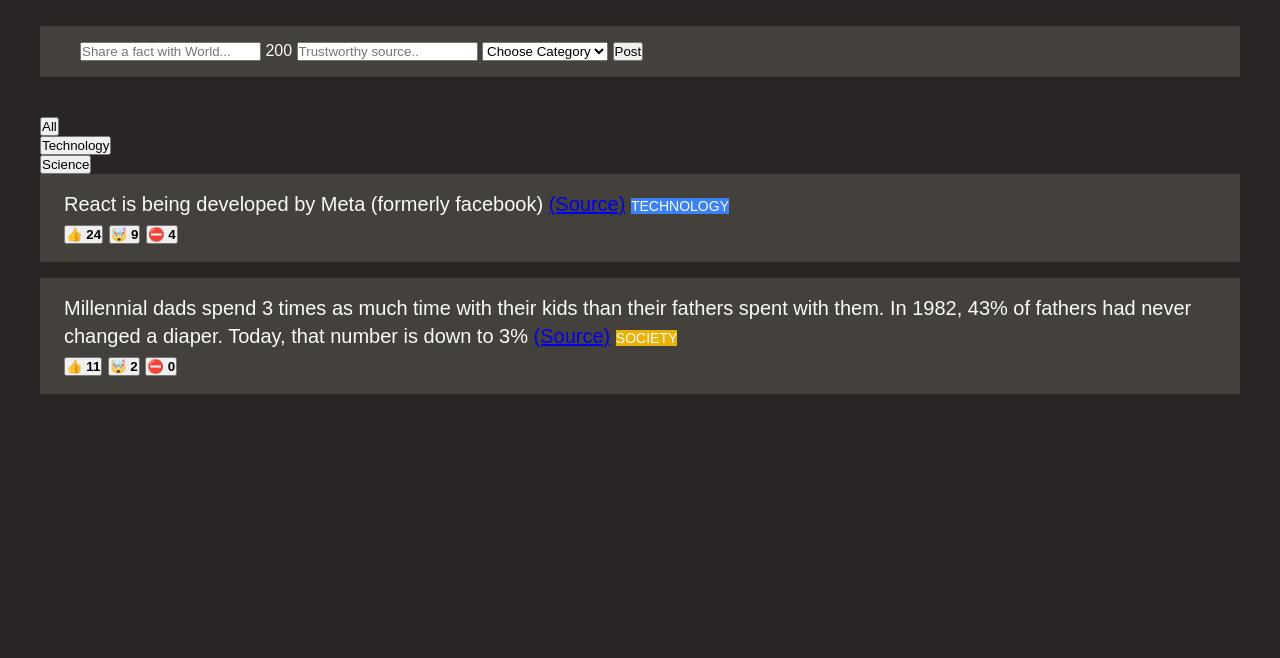
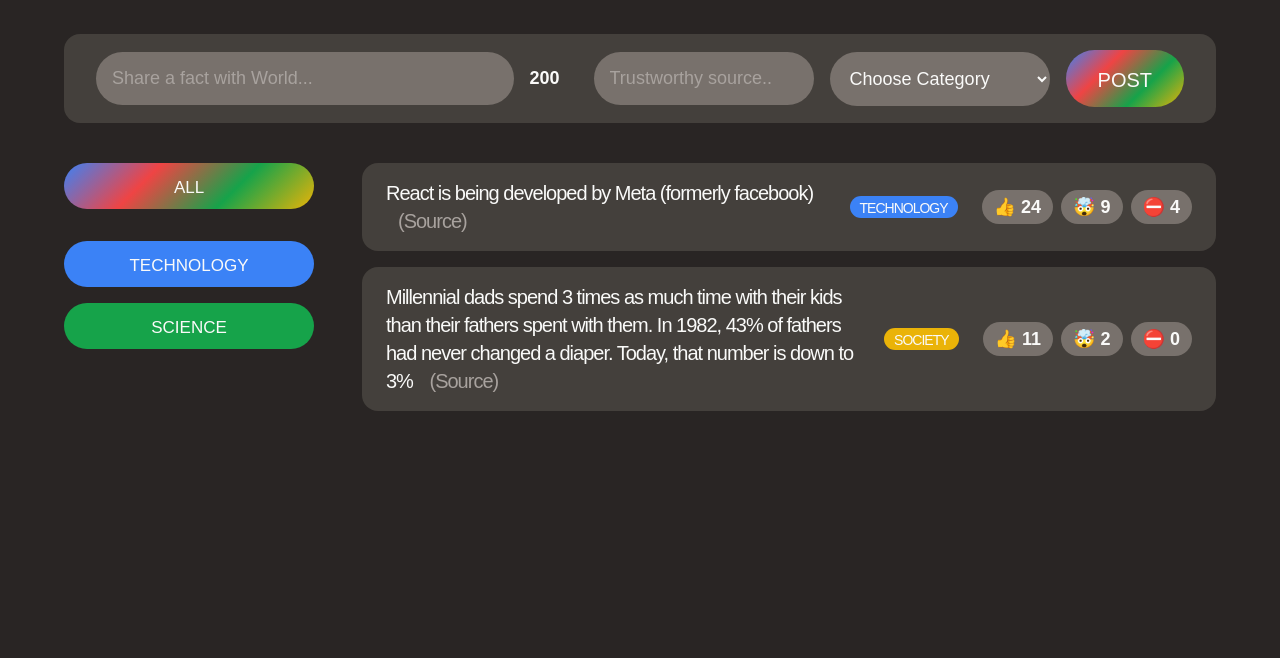
Before and after one commit to uzair-obaid/Facts-App, a plain HTML site: page index.html in a window 1280 px wide. Shown: the part 142-800 px from the top of the page. Drawn offline with Linux system fonts and the light colour scheme; a web font is replaced by a local one.

Commit message:
Update style.css

```diff
--- a/index.html
+++ b/index.html
@@ -13,12 +13,13 @@
     <link rel="stylesheet" href="style.css" />
   </head>
   <body>
+    <div class="container">
       <header class="header">
         <div class="logo">
-        <img src="logo.png" alt="logo" height="68" width="68" />
+          <img src="logo.png" alt="logo" />
           <h1>Today I Learned</h1>
         </div>
-      <button>Share a fact</button>
+        <button class="btn btn-large">Share a fact</button>
       </header>
 
       <form action="" class="fact-form">
@@ -36,15 +37,31 @@
           <option value="science">Science</option>
           <option value="finance">Finance</option>
         </select>
-      <button>Post</button>
+        <button class="btn btn-large">Post</button>
       </form>
 
-    <main>
+      <main class="main">
         <aside>
           <ul>
-          <li><button>All</button></li>
-          <li><button>Technology</button></li>
-          <li><button>Science</button></li>
+            <li class="category">
+              <button class="btn btn-all-categories">All</button>
+            </li>
+            <li class="category">
+              <button
+                class="btn btn-category"
+                style="background-color: #3b82f6"
+              >
+                Technology
+              </button>
+            </li>
+            <li class="category">
+              <button
+                class="btn btn-category"
+                style="background-color: #16a34a"
+              >
+                Science
+              </button>
+            </li>
           </ul>
         </aside>
         <section>
@@ -52,15 +69,20 @@
             <li class="fact">
               <p>
                 React is being developed by Meta (formerly facebook)
-              <a href="https://opensource.fb.com/" target="_blank">(Source)</a>
+                <a
+                  class="source"
+                  href="https://opensource.fb.com/"
+                  target="_blank"
+                  >(Source)</a
+                >
+              </p>
               <span class="tag" style="background-color: #3b82f6"
                 >technology</span
               >
-            </p>
-            <div>
-              <button>👍 <strong>24</strong></button>
-              <button>🤯 <strong>9</strong></button>
-              <button>⛔️ <strong>4</strong></button>
+              <div class="vote-buttons">
+                <button>👍 24</button>
+                <button>🤯 9</button>
+                <button>⛔️ 4</button>
               </div>
             </li>
 
@@ -70,20 +92,22 @@
                 their fathers spent with them. In 1982, 43% of fathers had never
                 changed a diaper. Today, that number is down to 3%
                 <a
+                  class="source"
                   href="https://www.mother.ly/parenting/millennial-dads-spend-more-time-with-their-kids "
                   target="_blank"
                   >(Source)</a
                 >
+              </p>
               <span class="tag" style="background-color: #eab308">society</span>
-            </p>
-            <div>
-              <button>👍 <strong>11</strong></button>
-              <button>🤯 <strong>2</strong></button>
-              <button>⛔️ <strong>0</strong></button>
+              <div class="vote-buttons">
+                <button>👍 11</button>
+                <button>🤯 2</button>
+                <button>⛔️ 0</button>
               </div>
             </li>
           </ul>
         </section>
       </main>
+    </div>
   </body>
 </html>
--- a/style.css
+++ b/style.css
@@ -7,7 +7,13 @@ body {
   background-color: #292524;
   color: #fafaf9;
   font-family: "Sono", sans-serif;
-  padding: 40px;
+  padding: 48px 64px;
+}
+/* Main Layouts */
+.container {
+  max-width: 1500px;
+
+  margin: 0 auto;
 }
 .header {
   margin-bottom: 40px;
@@ -17,6 +23,23 @@ body {
   align-items: center;
   justify-content: space-between;
 }
+.logo img {
+  height: 68px;
+  width: 68px;
+}
+
+.main {
+  display: grid;
+  grid-template-columns: 250px 1fr;
+  gap: 48px;
+}
+@media (max-width: 900px) {
+  .main {
+    grid-template-columns: 1fr;
+  }
+}
+
+/* ELEMENTS */
 .logo {
   display: flex;
   align-items: center;
@@ -32,10 +55,8 @@ h1 {
   margin-top: 6px;
 }
 
-.fact-form {
-  background-color: #44403c;
-  margin-bottom: 40px;
-  padding: 16px 40px;
+.category {
+  margin-bottom: 16px;
 }
 .fact {
   font-size: 20px;
@@ -44,6 +65,18 @@ h1 {
   padding: 16px 24px;
   color: #fafaf9;
   background-color: #44403c;
+  display: flex;
+  align-items: center;
+  letter-spacing: -1px;
+  gap: 24px;
+  border-radius: 16px;
+}
+@media (max-width: 1200px) {
+  .fact {
+    flex-direction: column;
+    align-items: end;
+    gap: 12px;
+  }
 }
 
 .tag {
@@ -51,8 +84,119 @@ h1 {
   font-size: 14px;
   font-family: "Coiny", sans-serif;
   color: #fafaf9;
-  padding-top: 3px 10px 0px 10px;
+  padding: 3px 10px 0px 10px;
+  border-radius: 100px;
+}
+.vote-buttons {
+  margin-left: auto;
+  flex-shrink: 0;
+  display: flex;
+  gap: 8px;
+}
+.vote-buttons button {
+  border: none;
+  background-color: #78716c;
+  font-size: 18px;
+  padding: 6px 12px;
+  border-radius: 100px;
+  color: inherit;
+  font-family: inherit;
+  font-weight: 600;
+  cursor: pointer;
+  transition: 0.3s;
+}
+.vote-buttons button:hover {
+  background-color: #292524;
 }
 ul {
   list-style: none;
 }
+
+.source:link,
+.source:visited {
+  color: #a8a29e;
+  text-decoration: none;
+  margin-left: 12px;
+  transition: 0.3s;
+}
+
+.source:hover,
+.source:active {
+  color: #3b82f6;
+}
+
+.btn {
+  border: none;
+  color: inherit;
+  font-family: "Coiny", sans-serif;
+  line-height: 1;
+  text-transform: uppercase;
+  font-size: 17px;
+  padding: 16px 0 13px;
+  background-image: linear-gradient(135deg, #3b82f6, #ef4444, #16a34a, #eab308);
+  transform: 0.3s;
+  border-radius: 100px;
+}
+.btn:hover {
+  transform: scale(110%) rotate(-2deg);
+  cursor: pointer;
+}
+
+.btn-large {
+  font-size: 20px;
+  padding: 20px 32px 17px;
+}
+.btn-all-categories {
+  margin-bottom: 16px;
+  width: 100%;
+}
+.btn-category {
+  width: 100%;
+  background-image: none;
+}
+
+.fact-form {
+  background-color: #44403c;
+  margin-bottom: 40px;
+  padding: 16px 32px;
+  display: flex;
+  align-items: center;
+  gap: 16px;
+  border-radius: 16px;
+}
+
+.fact-form input,
+.fact-form select {
+  background-color: #78716c;
+  border: none;
+  border-radius: 100px;
+  width: 220px;
+  padding: 16px;
+  font-size: 18px;
+  color: inherit;
+  font-family: inherit;
+}
+.fact-form input::placeholder {
+  color: #a8a29e;
+}
+.fact-form input:first-child {
+  flex-grow: 1;
+}
+.fact-form span {
+  font-weight: 600;
+  font-size: 18px;
+  margin-right: 18px;
+}
+@media (max-width: 1000px) {
+  body {
+    padding: 32px 48px;
+  }
+  .fact-form {
+    flex-direction: column;
+    align-items: stretch;
+  }
+  .fact-form input,
+  .fact-form select {
+    width: auto;
+  }
+}
```
Lines whose indentation alone changed are shown as unchanged.
